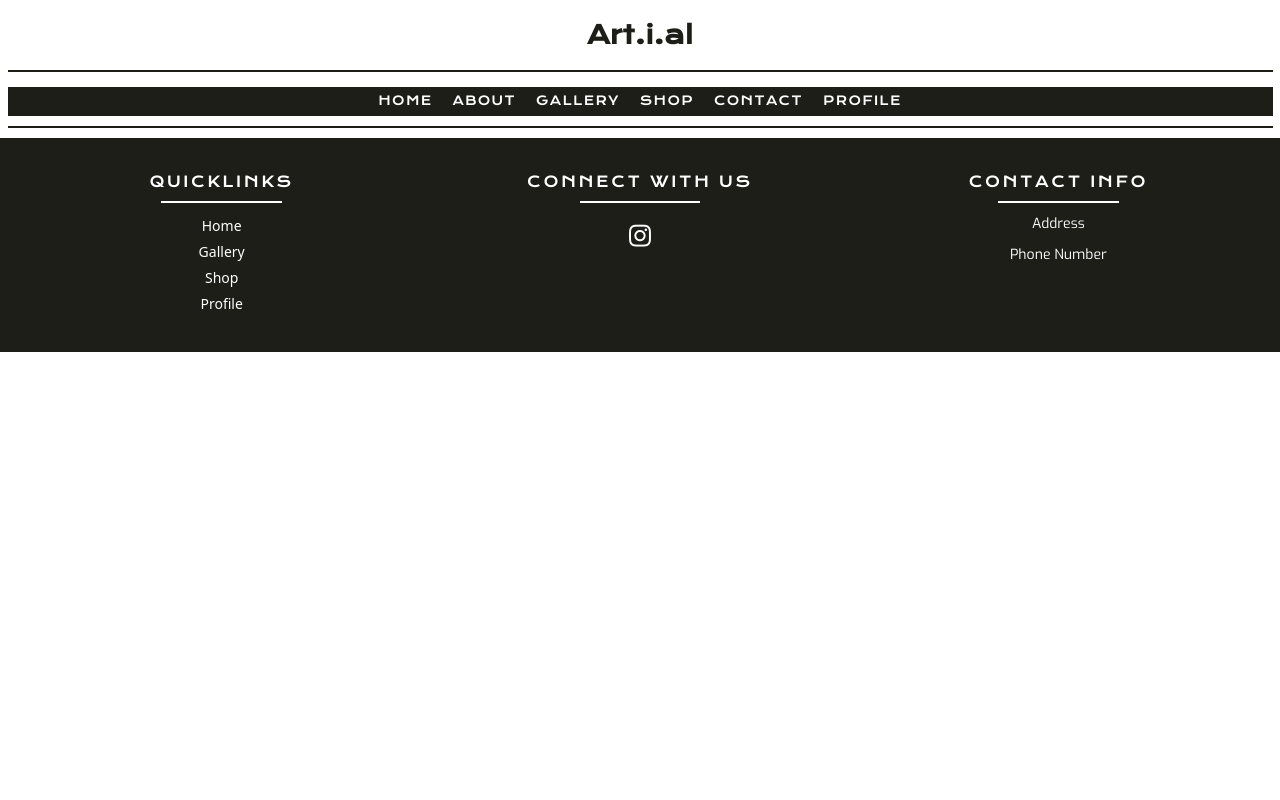
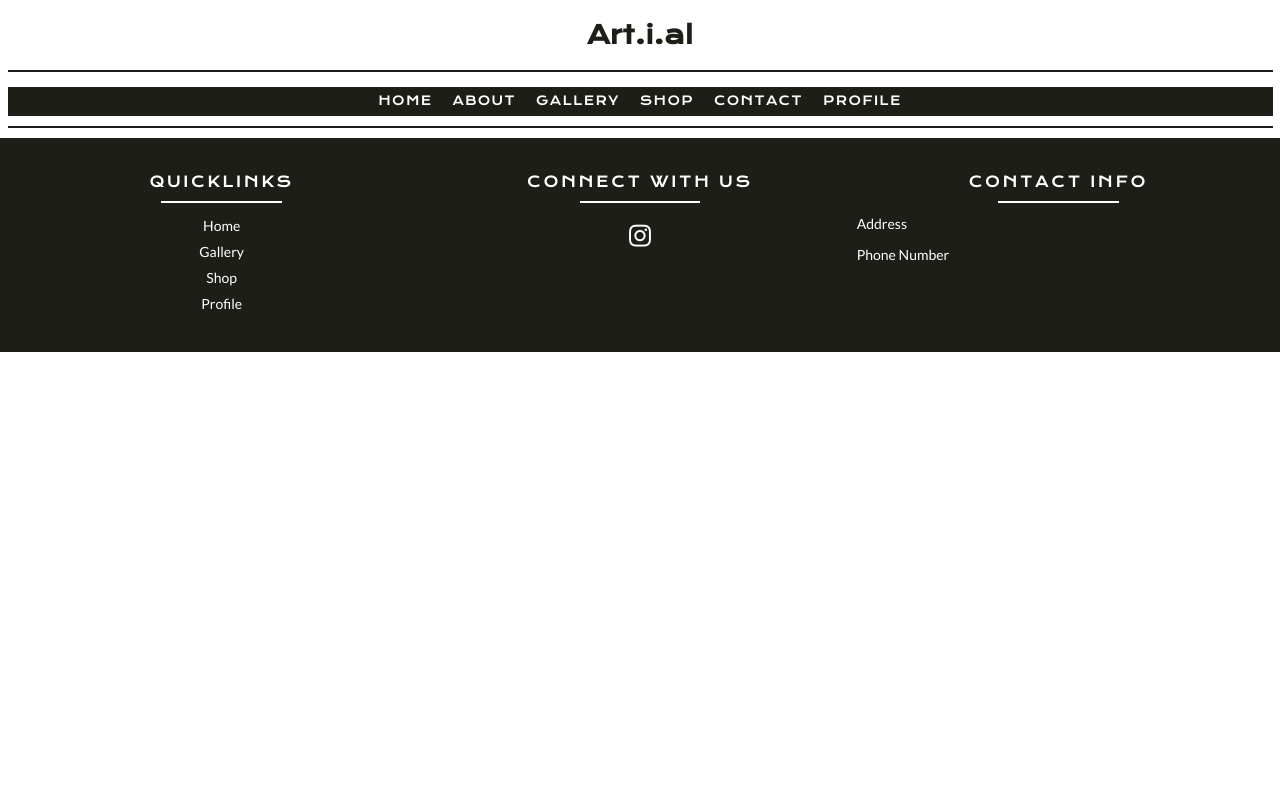
Before and after one commit to neringabickmore/art-i-al, a Django app: template templates/base.html in a window 1280 px wide. Run offline with Django 3.2, Linux system fonts and the light colour scheme; the template is opened without the code that fills it, so the values that code supplies are empty; parts of the project's set-up code (start-up, migrations or seed data) failed here and were passed over; some libraries are stand-ins or nearby versions.

Commit message:
BASE/CSS/Added style to body & Changed main font

```diff
--- a/static/css/base.css
+++ b/static/css/base.css
@@ -1,9 +1,9 @@
-@import url('https://fonts.googleapis.com/css2?family=Exo&family=Krona+One&display=swap');
+@import url('https://fonts.googleapis.com/css2?family=Lato&family=Krona+One&display=swap');
 
 :root {
     /* fonts */
     --header-font: 'Krona One', sans-serif;
-    --main-font: 'Exo', sans-serif;
+    --main-font: 'Lato', sans-serif;
 
     /* color palette */
     --black-chocolate: #1D1E18;
@@ -20,17 +20,18 @@
 }
 
 html {
-    height: 100%;
     font-size: 62.5%;
     scroll-behavior: smooth;
 }
 
 body {
-    height: calc(100vh - 164px);
     min-height: 100vh;
-    overflow-x: hidden;
     background-color: var(--white);
     color: var(--black-chocolate);
+    font-weight: 400;
+    line-height: 1.5;
+    font-family: var(--main-font);
+    font-size: calc(1.4rem + .2vw);
 }
 
 h1,
@@ -41,7 +42,8 @@ h4 {
 }
 
 p {
-    font-family: var(--main-font)
+    font-size: 1.6rem;
+    text-align: justify;
 }
 
 /* header */
@@ -142,7 +144,6 @@ p {
 .btn {
     /* background-color: var(--hunter-green); */
     /* color: var(--white); */
-    font-family: var(--main-font);
     font-size: 1.2rem;
     text-transform: uppercase;
     border-radius: 0
```
